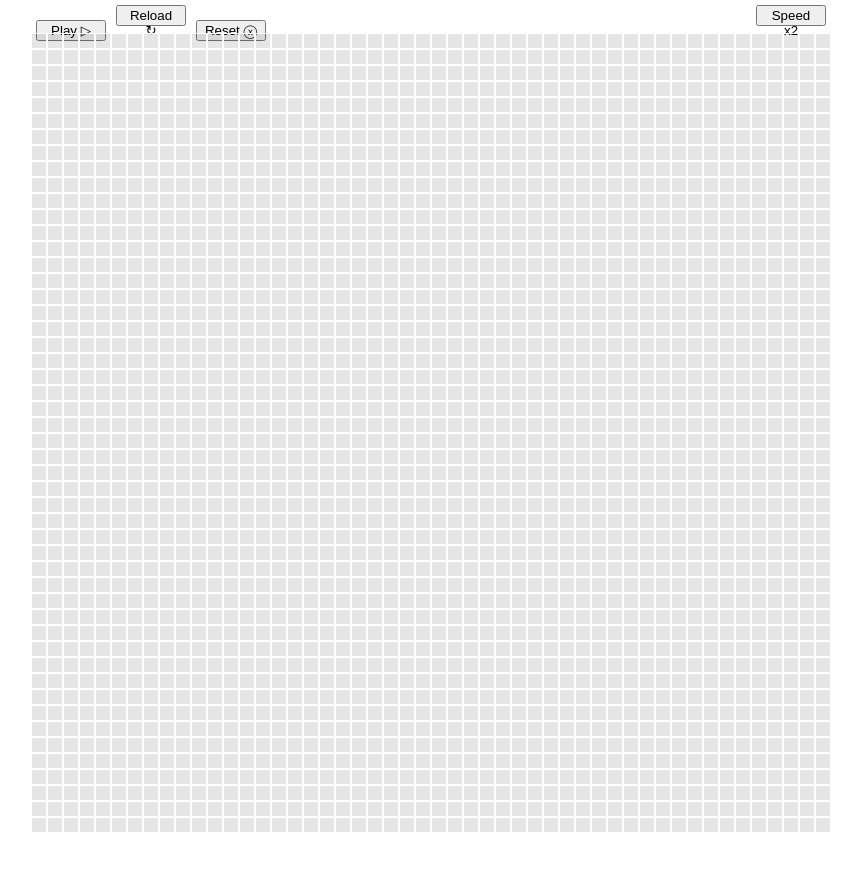
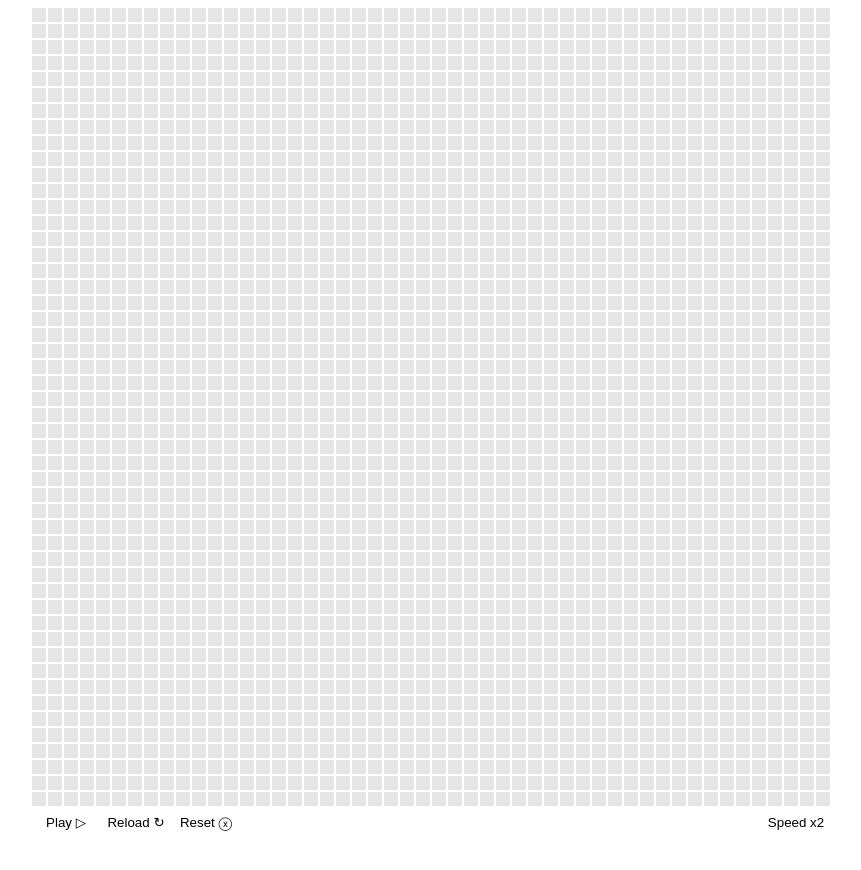
Before and after one commit to Fles/game-of-life-jc, a React (Create React App) app: page / in a window 1280 px wide. Shown: the top 870 px of the page, without its empty margins (209-1070 px from the left). Built offline with nearby package versions, Linux system fonts and the light colour scheme.

Commit message:
feat: move menu under grid

```diff
--- a/src/App/App.tsx
+++ b/src/App/App.tsx
@@ -11,6 +11,12 @@ function App() {
 
   return (
     <div className="App">
+      <Grid
+        renderImage={renderImage}
+        player={player}
+        shouldStartRender={renderImage > 0}
+        speed={speed}
+      />
       <Menu
         setPlayer={setPlayer}
         renderImage={renderImage}
@@ -19,12 +25,6 @@ function App() {
         speed={speed}
         setSpeed={setSpeed}
       />
-      <Grid
-        renderImage={renderImage}
-        player={player}
-        shouldStartRender={renderImage > 0}
-        speed={speed}
-      />
     </div>
   );
 }
--- a/src/Grid/Grid.css
+++ b/src/Grid/Grid.css
@@ -2,6 +2,7 @@
   display: Grid;
   grid-template-columns: repeat(auto-fill, minmax(1rem, 1fr));
   grid-auto-rows: 1fr;
+  margin-top: 7px;
 }
 
 .Grid::before {
--- a/src/Menu/Menu.css
+++ b/src/Menu/Menu.css
@@ -1,10 +1,18 @@
 .Menu {
   height: 23px;
   width: 100%;
-  padding: 5px;
+  padding: 5px 0;
   display: flex;
   justify-content: space-between;
   font-size: 0.7em;
+}
+
+.Menu button {
+  border: 1px solid white;
+  background-color: white;
+  cursor: pointer;
+  padding: 0;
+  margin: 0;
 }
 
 .Player {
```
